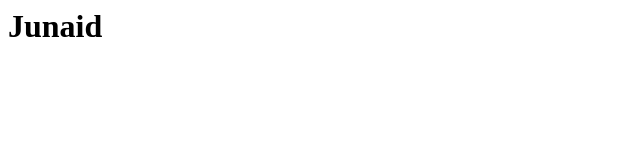
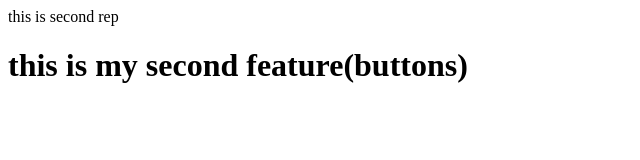
Before and after one commit to Jumersha/git-demo, a plain HTML site: page index.html in a window 1280 px wide. Shown: the whole page, without its empty margins (0-640 px from the left). Drawn offline with Linux system fonts and the light colour scheme.

```diff
--- a/index.html
+++ b/index.html
@@ -1 +1,2 @@
-<h1>Junaid</h1>
+<p>this is second rep</p>
+<h1>this is my second feature(buttons)</h1>
```
